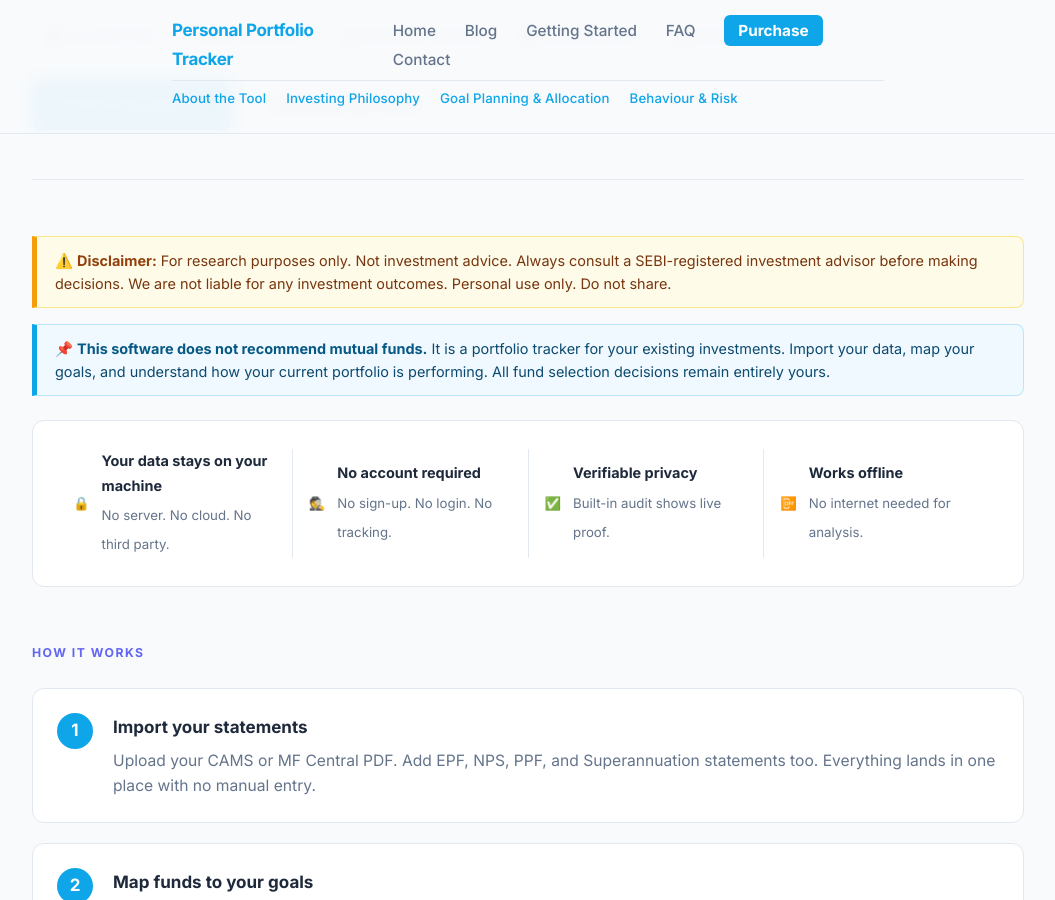
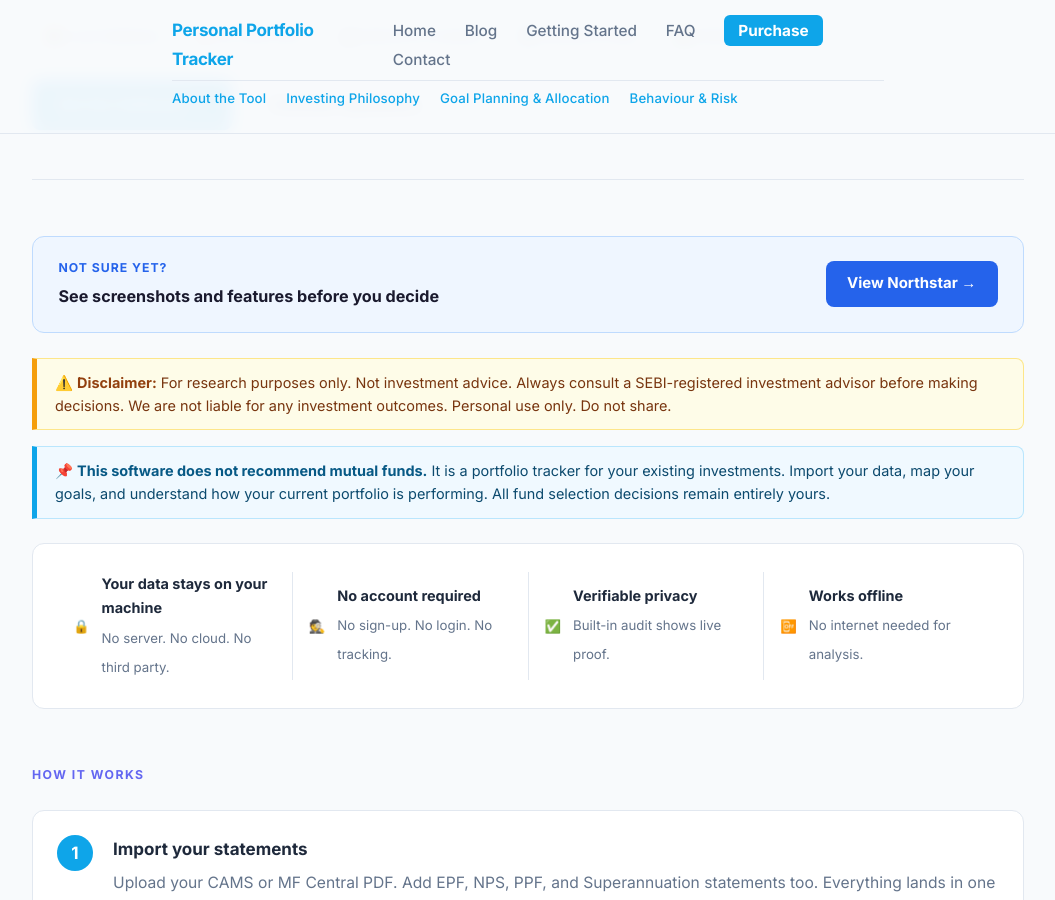
Before and after one commit to srikrishna2024/portfolio-tracker-blog, a Jekyll site: the page built from index.html, in a window 1280 px wide and 900 px high, scrolled down 421 px. Shown: the whole window, without its empty margins (112-1167 px from the left). Built offline with Jekyll 4.4.1, drawn with Linux system fonts in a browser that asks for light colours.

Commit message:
Add Northstar preview link to home page

```diff
--- a/index.html
+++ b/index.html
@@ -18,6 +18,16 @@ title: Personal Portfolio Tracker
     <a href="{{ '/faq/' | relative_url }}" class="btn-secondary">Common questions</a>
   </div>
 </section>
+
+<!-- Northstar preview link -->
+<div style="background:#eff6ff;border:1px solid #bfdbfe;border-radius:12px;padding:1.25rem 1.5rem;margin:1.5rem 0;display:flex;align-items:center;justify-content:space-between;flex-wrap:wrap;gap:1rem;">
+  <div>
+    <p style="margin:0 0 0.25rem;font-size:0.72rem;font-weight:700;text-transform:uppercase;letter-spacing:0.08em;color:#2563eb;">Not sure yet?</p>
+    <p style="margin:0;font-size:0.95rem;font-weight:700;color:#1a1a2e;">See screenshots and features before you decide</p>
+  </div>
+  <a href="/portfolio-tracker-blog/northstar/" style="display:inline-block;background:#2563eb;color:white;font-size:0.88rem;font-weight:700;padding:0.6rem 1.25rem;border-radius:8px;text-decoration:none;white-space:nowrap;">View Northstar &rarr;</a>
+</div>
+
 
 <!-- Disclaimer banner -->
 <div class="disclaimer-banner">
```
